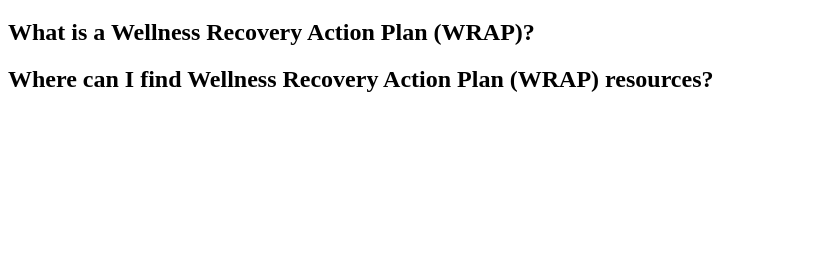
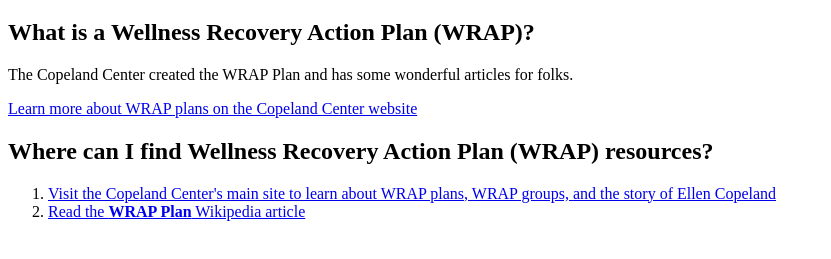
Before and after one commit to joshagilend/21stcenturyprogram, a plain HTML site: page resources/wrap.html in a window 1280 px wide. Shown: the part 61-320 px from the top of the page, without its empty margins (0-831 px from the left). Drawn offline with Linux system fonts and the light colour scheme.

Commit message:
Add WRAP info from Copeland Center website

```diff
--- a/resources/wrap.html
+++ b/resources/wrap.html
@@ -6,6 +6,12 @@
   <body>
     <h1>Wellness Recovery Action Plan (WRAP)</h1>
     <h2>What is a Wellness Recovery Action Plan (WRAP)?</h2>
+    <p>The Copeland Center created the WRAP Plan and has some wonderful articles for folks. </p>
+    <p><a href="https://copelandcenter.com/wellness-recovery-action-plan-wrap">Learn more about WRAP plans on the Copeland Center website</a></p>
     <h2>Where can I find Wellness Recovery Action Plan (WRAP) resources?</h2>
+    <ol>
+      <li><a href="https://copelandcenter.com/">Visit the Copeland Center's main site to learn about WRAP plans, WRAP groups, and the story of Ellen Copeland</a></li>
+      <li><a href="https://en.wikipedia.org/wiki/Wellness_Recovery_Action_Plan">Read the <strong>WRAP Plan</strong> Wikipedia article</a></li>
+    </<ol>
   </body>
 </html>
```
